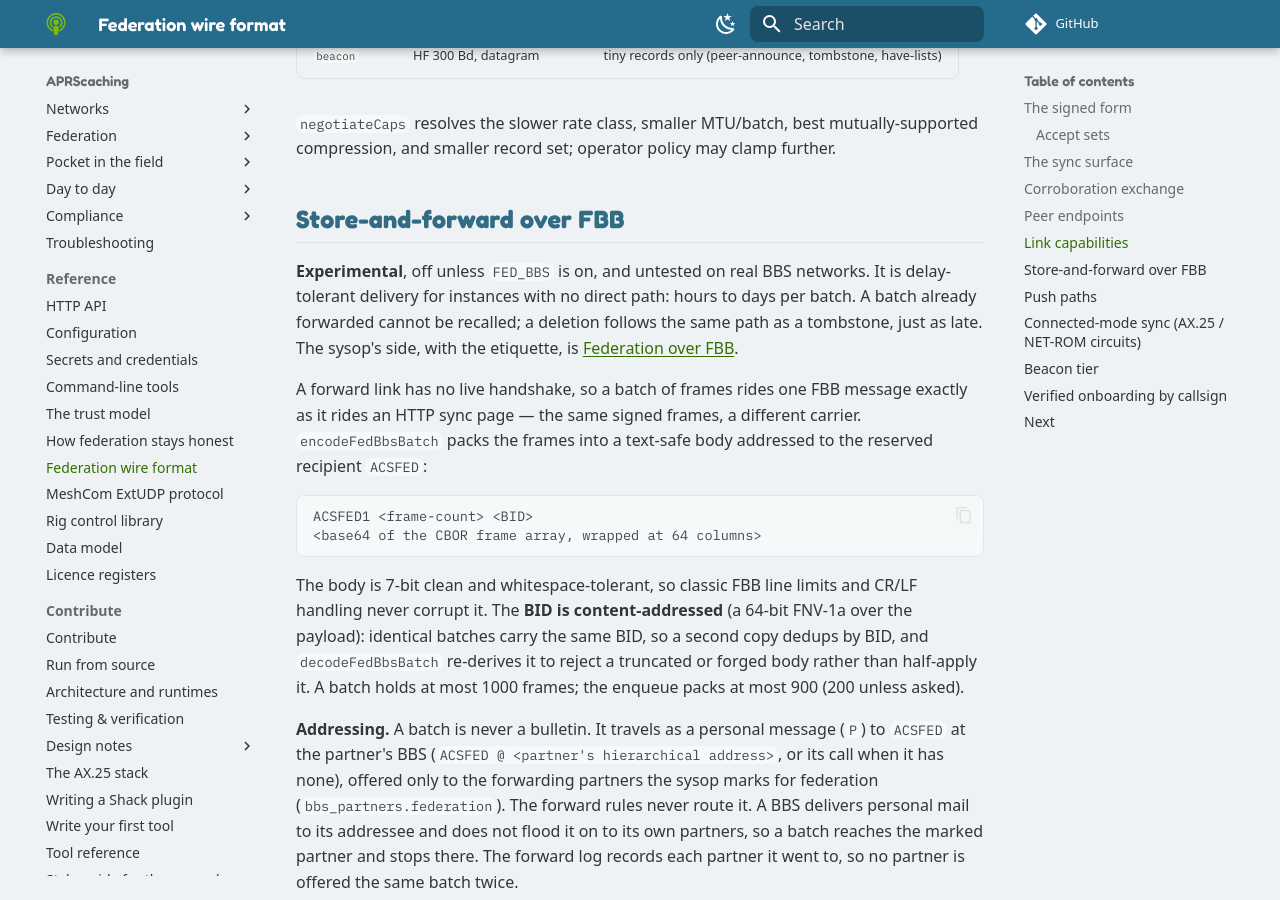
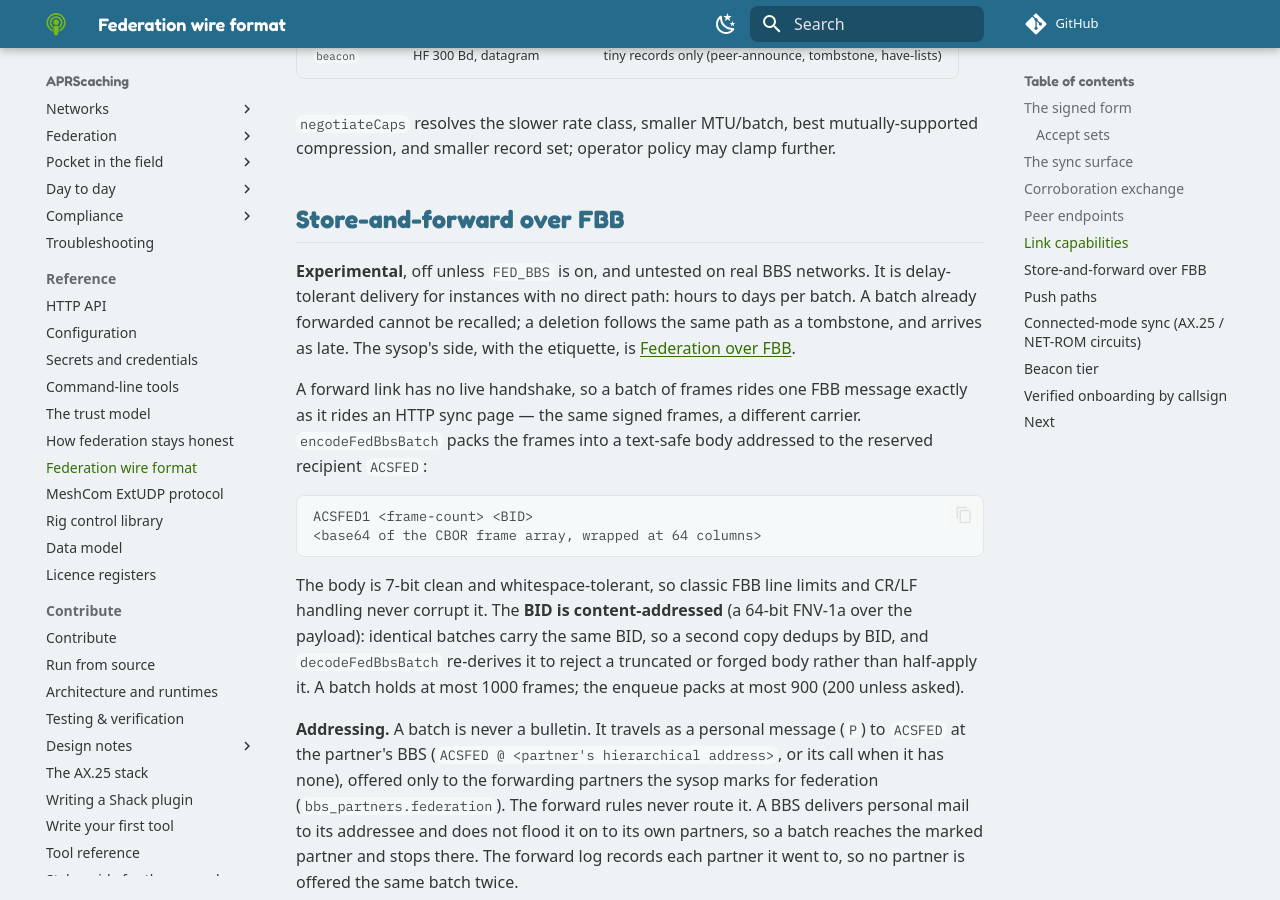
Before and after one commit to apachler/aprscaching, an MkDocs documentation site: the page built from docs/reference/federation-wire.md, in a window 1280 px wide and 900 px high, scrolled down 5739 px. Built offline with MkDocs 1.6.1 and Material for MkDocs 9.7.7, drawn with Linux system fonts in a browser that asks for light colours; comment, search, counter and statistics services are not loaded.

Commit message:
docs: drop two filler words the house style refuses
Signed-off-by: Andreas Pachler <apachler@paan-systems.com>

```diff
--- a/docs/reference/federation-wire.md
+++ b/docs/reference/federation-wire.md
@@ -189,7 +189,7 @@
 
 **Experimental**, off unless `FED_BBS` is on, and untested on real BBS networks. It is delay-tolerant delivery
 for instances with no direct path: hours to days per batch. A batch already forwarded cannot be recalled; a
-deletion follows the same path as a tombstone, just as late. The sysop's side, with the etiquette, is
+deletion follows the same path as a tombstone, and arrives as late. The sysop's side, with the etiquette, is
 [Federation over FBB](../run/federation/fbb.md).
 
 A forward link has no live handshake, so a batch of frames rides one FBB message exactly as it rides
```
Also changed, not shown: docs/run/federation/fbb.md (+1 -1 lines).
